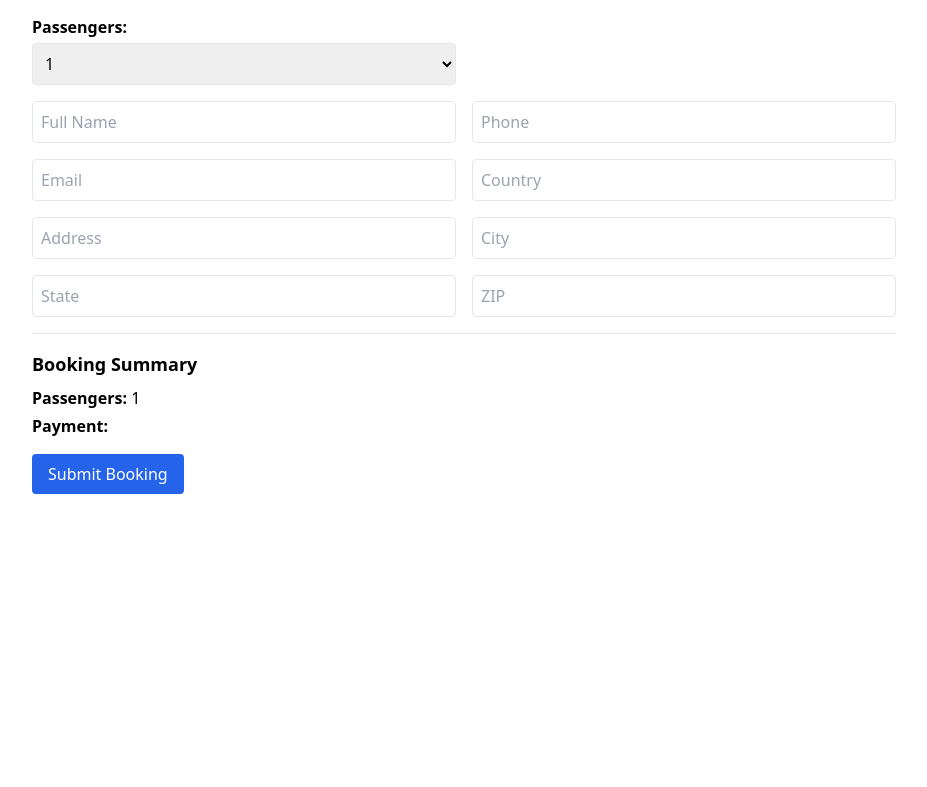
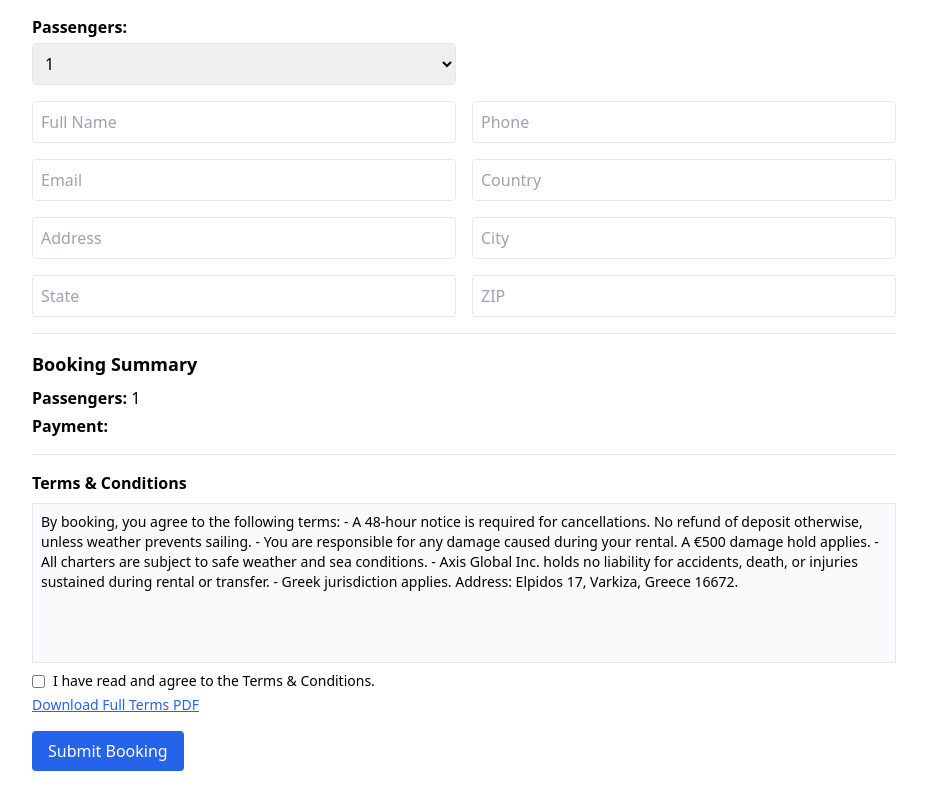
Before and after one commit to drklion/axis-booking-25, a React (Vite) app: page / in a window 1280 px wide. Shown: the part 343-1130 px from the top of the page, without its empty margins (176-1103 px from the left). Before the commit the page ends 853 px from the top, so only its background shows below. Built offline with nearby package versions, Linux system fonts and the light colour scheme.

Commit message:
Update App.jsx

```diff
--- a/src/App.jsx
+++ b/src/App.jsx
@@ -299,6 +299,36 @@ Address: ${[info.country, info.address, info.city, info.state, info.zip].filter(
           <li><strong>Payment:</strong> {getPriceSummary()}</li>
         </ul>
       </div>
+      {/* Terms & Conditions */}
+<div className="border-t pt-4">
+  <label className="block font-semibold mb-2">Terms & Conditions</label>
+  <div className="border h-40 overflow-y-scroll p-2 text-sm bg-gray-50 whitespace-pre-wrap">
+    By booking, you agree to the following terms:
+    - A 48-hour notice is required for cancellations. No refund of deposit otherwise, unless weather prevents sailing.
+    - You are responsible for any damage caused during your rental. A €500 damage hold applies.
+    - All charters are subject to safe weather and sea conditions.
+    - Axis Global Inc. holds no liability for accidents, death, or injuries sustained during rental or transfer.
+    - Greek jurisdiction applies. Address: Elpidos 17, Varkiza, Greece 16672.
+  </div>
+  <div className="flex items-center mt-2 space-x-2">
+    <input
+      type="checkbox"
+      id="agree"
+      checked={info.agreed || false}
+      onChange={(e) => {
+        setInfo({ ...info, agreed: e.target.checked, agreementTimestamp: new Date().toISOString() });
+      }}
+    />
+    <label htmlFor="agree" className="text-sm">
+      I have read and agree to the Terms & Conditions.
+    </label>
+  </div>
+  <div className="text-sm text-blue-600 mt-1">
+    <a href="/terms.pdf" target="_blank" rel="noopener noreferrer" className="underline">
+      Download Full Terms PDF
+    </a>
+  </div>
+</div>
 
       <button
         onClick={handleSubmit}
```
